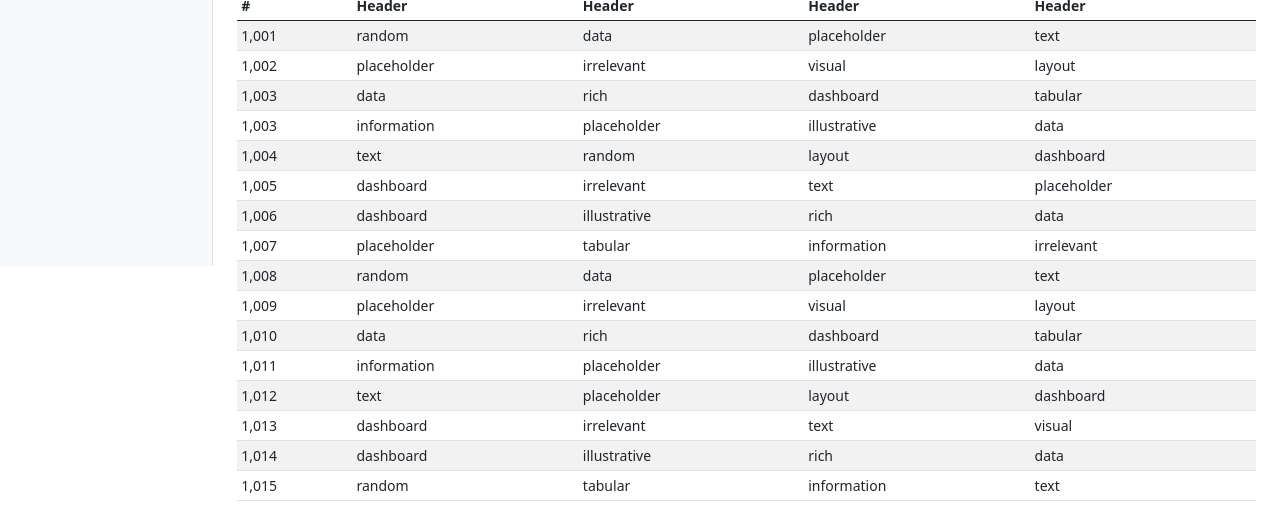
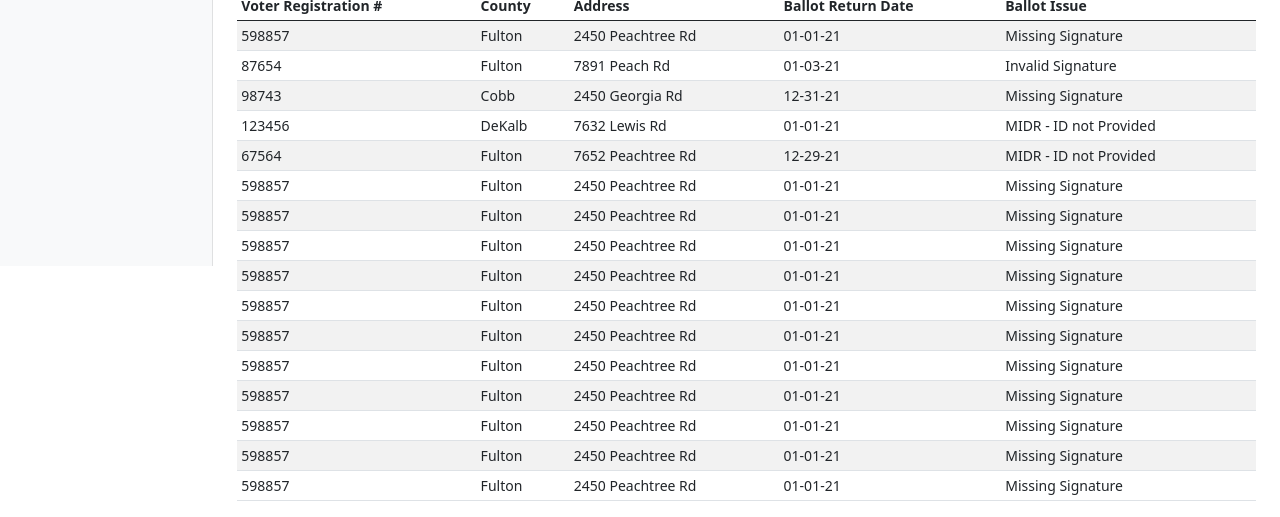
Before and after one commit to Ballot-Curing/ballot-curing-backend, a plain HTML site: page frontend/dashboard/index.html in a window 1280 px wide. Shown: the part 534-1051 px from the top of the page. Drawn offline with nearby package versions, Linux system fonts and the light colour scheme.

Commit message:
dashboard update

```diff
--- a/frontend/dashboard/index.html
+++ b/frontend/dashboard/index.html
@@ -6,7 +6,7 @@
     <meta name="description" content="">
     <meta name="author" content="Mark Otto, Jacob Thornton, and Bootstrap contributors">
     <meta name="generator" content="Hugo 0.80.0">
-    <title>Dashboard Template · Bootstrap v5.0</title>
+    <title>Home</title>
 
     <link rel="canonical" href="https://getbootstrap.com/docs/5.0/examples/dashboard/">
 
@@ -136,14 +136,27 @@
             <button type="button" class="btn btn-sm btn-outline-secondary">Share</button>
             <button type="button" class="btn btn-sm btn-outline-secondary">Export</button>
           </div>
-          <button type="button" class="btn btn-sm btn-outline-secondary dropdown-toggle">
-            <span data-feather="folder"></span>
-            GA Senate Runoff - 1/5/21
-          </button>
-          <button type="button" class="btn btn-sm btn-outline-secondary dropdown-toggle">
-            <span data-feather="calendar"></span>
-            This week
-          </button>
+          <div class="dropdown">
+            <button type="button" class="btn btn-sm btn-outline-secondary dropdown-toggle" data-bs-toggle="dropdown">
+              <span data-feather="folder"></span>
+              Select Election
+            </button>
+            <div class="dropdown-menu">
+              <a class="dropdown-item" href="#">GA Senate Runoff (1/5/21)</a>
+              <a class="dropdown-item" href="#">NC General (11/3/20)</a>
+            </div>
+          </div>
+          <div class="dropdown">
+            <button type="button" class="btn btn-sm btn-outline-secondary dropdown-toggle" data-bs-toggle="dropdown">
+              <span data-feather="calendar"></span>
+              Timeframe
+            </button>
+            <div class="dropdown-menu">
+              <a class="dropdown-item" href="#">Since Start of Election</a>
+              <a class="dropdown-item" href="#">Past week</a>
+            </div>
+          </div>
+
         </div>
       </div>
 
@@ -157,125 +170,125 @@
         <table class="table table-striped table-sm">
           <thead>
             <tr>
-              <th>#</th>
-              <th>Header</th>
-              <th>Header</th>
-              <th>Header</th>
-              <th>Header</th>
+              <th>Voter Registration #</th>
+              <th>County</th>
+              <th>Address</th>
+              <th>Ballot Return Date</th>
+              <th>Ballot Issue</th>
             </tr>
           </thead>
           <tbody>
             <tr>
-              <td>1,001</td>
-              <td>random</td>
-              <td>data</td>
-              <td>placeholder</td>
-              <td>text</td>
+              <td>598857</td>
+              <td>Fulton</td>
+              <td>2450 Peachtree Rd</td>
+              <td>01-01-21</td>
+              <td>Missing Signature</td>
             </tr>
             <tr>
-              <td>1,002</td>
-              <td>placeholder</td>
-              <td>irrelevant</td>
-              <td>visual</td>
-              <td>layout</td>
+              <td>87654</td>
+              <td>Fulton</td>
+              <td>7891 Peach Rd</td>
+              <td>01-03-21</td>
+              <td>Invalid Signature</td>
             </tr>
             <tr>
-              <td>1,003</td>
-              <td>data</td>
-              <td>rich</td>
-              <td>dashboard</td>
-              <td>tabular</td>
+              <td>98743</td>
+              <td>Cobb</td>
+              <td>2450 Georgia Rd</td>
+              <td>12-31-21</td>
+              <td>Missing Signature</td>
             </tr>
             <tr>
-              <td>1,003</td>
-              <td>information</td>
-              <td>placeholder</td>
-              <td>illustrative</td>
-              <td>data</td>
+              <td>123456</td>
+              <td>DeKalb</td>
+              <td>7632 Lewis Rd</td>
+              <td>01-01-21</td>
+              <td>MIDR - ID not Provided</td>
             </tr>
             <tr>
-              <td>1,004</td>
-              <td>text</td>
-              <td>random</td>
-              <td>layout</td>
-              <td>dashboard</td>
+              <td>67564</td>
+              <td>Fulton</td>
+              <td>7652 Peachtree Rd</td>
+              <td>12-29-21</td>
+              <td>MIDR - ID not Provided</td>
             </tr>
             <tr>
-              <td>1,005</td>
-              <td>dashboard</td>
-              <td>irrelevant</td>
-              <td>text</td>
-              <td>placeholder</td>
+              <td>598857</td>
+              <td>Fulton</td>
+              <td>2450 Peachtree Rd</td>
+              <td>01-01-21</td>
+              <td>Missing Signature</td>
             </tr>
             <tr>
-              <td>1,006</td>
-              <td>dashboard</td>
-              <td>illustrative</td>
-              <td>rich</td>
-              <td>data</td>
+              <td>598857</td>
+              <td>Fulton</td>
+              <td>2450 Peachtree Rd</td>
+              <td>01-01-21</td>
+              <td>Missing Signature</td>
             </tr>
             <tr>
-              <td>1,007</td>
-              <td>placeholder</td>
-              <td>tabular</td>
-              <td>information</td>
-              <td>irrelevant</td>
+              <td>598857</td>
+              <td>Fulton</td>
+              <td>2450 Peachtree Rd</td>
+              <td>01-01-21</td>
+              <td>Missing Signature</td>
             </tr>
             <tr>
-              <td>1,008</td>
-              <td>random</td>
-              <td>data</td>
-              <td>placeholder</td>
-              <td>text</td>
+              <td>598857</td>
+              <td>Fulton</td>
+              <td>2450 Peachtree Rd</td>
+              <td>01-01-21</td>
+              <td>Missing Signature</td>
             </tr>
             <tr>
-              <td>1,009</td>
-              <td>placeholder</td>
-              <td>irrelevant</td>
-              <td>visual</td>
-              <td>layout</td>
+              <td>598857</td>
+              <td>Fulton</td>
+              <td>2450 Peachtree Rd</td>
+              <td>01-01-21</td>
+              <td>Missing Signature</td>
             </tr>
             <tr>
-              <td>1,010</td>
-              <td>data</td>
-              <td>rich</td>
-              <td>dashboard</td>
-              <td>tabular</td>
+              <td>598857</td>
+              <td>Fulton</td>
+              <td>2450 Peachtree Rd</td>
+              <td>01-01-21</td>
+              <td>Missing Signature</td>
             </tr>
             <tr>
-              <td>1,011</td>
-              <td>information</td>
-              <td>placeholder</td>
-              <td>illustrative</td>
-              <td>data</td>
+              <td>598857</td>
+              <td>Fulton</td>
+              <td>2450 Peachtree Rd</td>
+              <td>01-01-21</td>
+              <td>Missing Signature</td>
             </tr>
             <tr>
-              <td>1,012</td>
-              <td>text</td>
-              <td>placeholder</td>
-              <td>layout</td>
-              <td>dashboard</td>
+              <td>598857</td>
+              <td>Fulton</td>
+              <td>2450 Peachtree Rd</td>
+              <td>01-01-21</td>
+              <td>Missing Signature</td>
             </tr>
             <tr>
-              <td>1,013</td>
-              <td>dashboard</td>
-              <td>irrelevant</td>
-              <td>text</td>
-              <td>visual</td>
+              <td>598857</td>
+              <td>Fulton</td>
+              <td>2450 Peachtree Rd</td>
+              <td>01-01-21</td>
+              <td>Missing Signature</td>
             </tr>
             <tr>
-              <td>1,014</td>
-              <td>dashboard</td>
-              <td>illustrative</td>
-              <td>rich</td>
-              <td>data</td>
+              <td>598857</td>
+              <td>Fulton</td>
+              <td>2450 Peachtree Rd</td>
+              <td>01-01-21</td>
+              <td>Missing Signature</td>
             </tr>
             <tr>
-              <td>1,015</td>
-              <td>random</td>
-              <td>tabular</td>
-              <td>information</td>
-              <td>text</td>
+              <td>598857</td>
+              <td>Fulton</td>
+              <td>2450 Peachtree Rd</td>
+              <td>01-01-21</td>
+              <td>Missing Signature</td>
             </tr>
           </tbody>
         </table>
```
